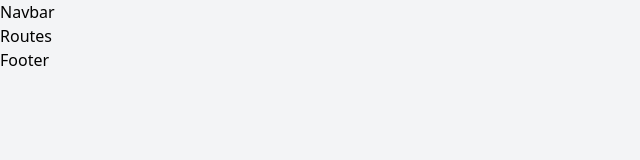
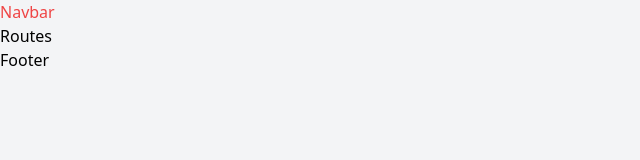
Before and after one commit to 13KaranSingh/google-2.0, a React (Create React App) app: page / in a window 1280 px wide. Shown: the top 160 px of the page, without its empty margins (0-640 px from the left). Built offline with nearby package versions, Linux system fonts and the light colour scheme.

Commit message:
fixed tailwind issue in tailwind.config.js

```diff
--- a/src/components/Navbar.jsx
+++ b/src/components/Navbar.jsx
@@ -2,7 +2,7 @@ import React from "react";
 
 export const Navbar = () => {
   return (
-    <div className="p-5 p-b-0 flex flex-wrap">
+    <div className="text-red-500">
       <h1>Navbar</h1>
     </div>
   );
--- a/tailwind.config.js
+++ b/tailwind.config.js
@@ -1,6 +1,8 @@
 /** @type {import('tailwindcss').Config} */
 module.exports = {
-  content: ["./src/**/*.{html,js}"],
+  content: [
+    "./src/**/*.{js,jsx,ts,tsx}", // Ensure your content paths are correct
+  ],
   theme: {
     extend: {},
   },
```
